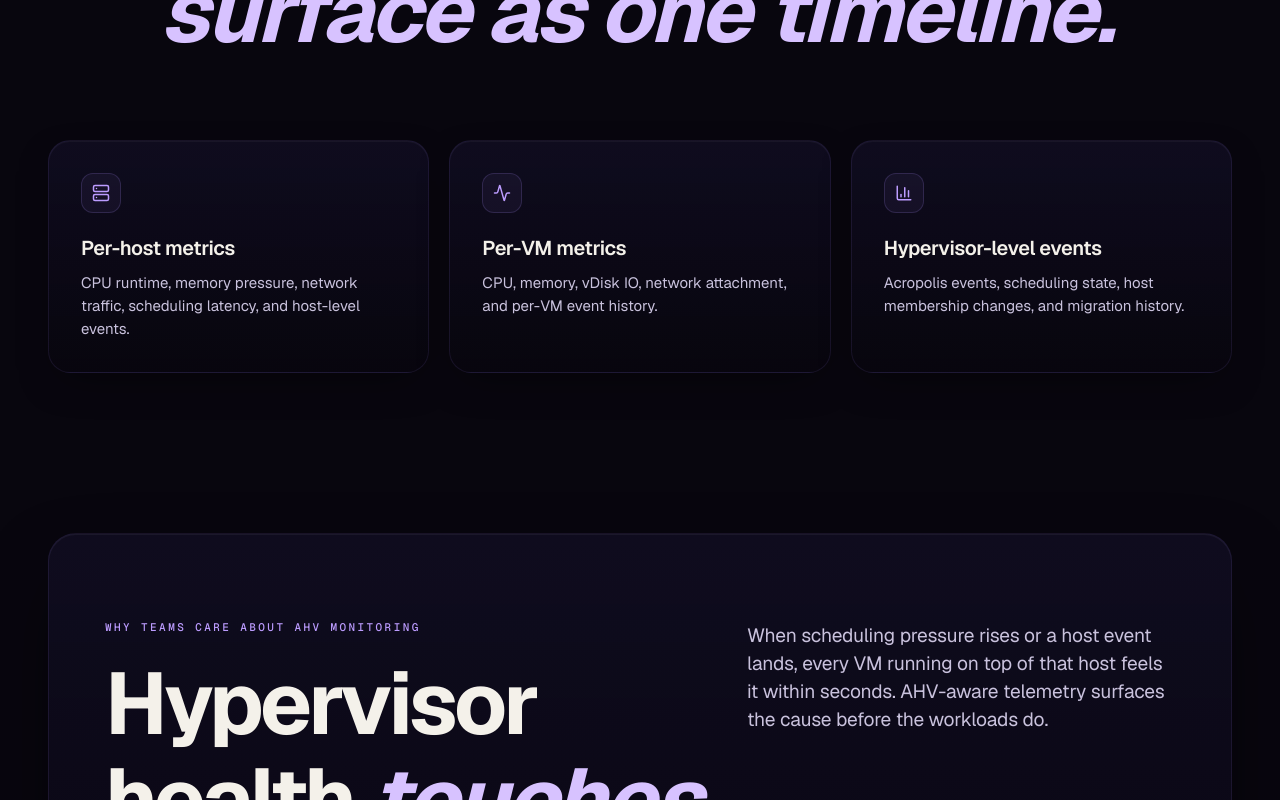
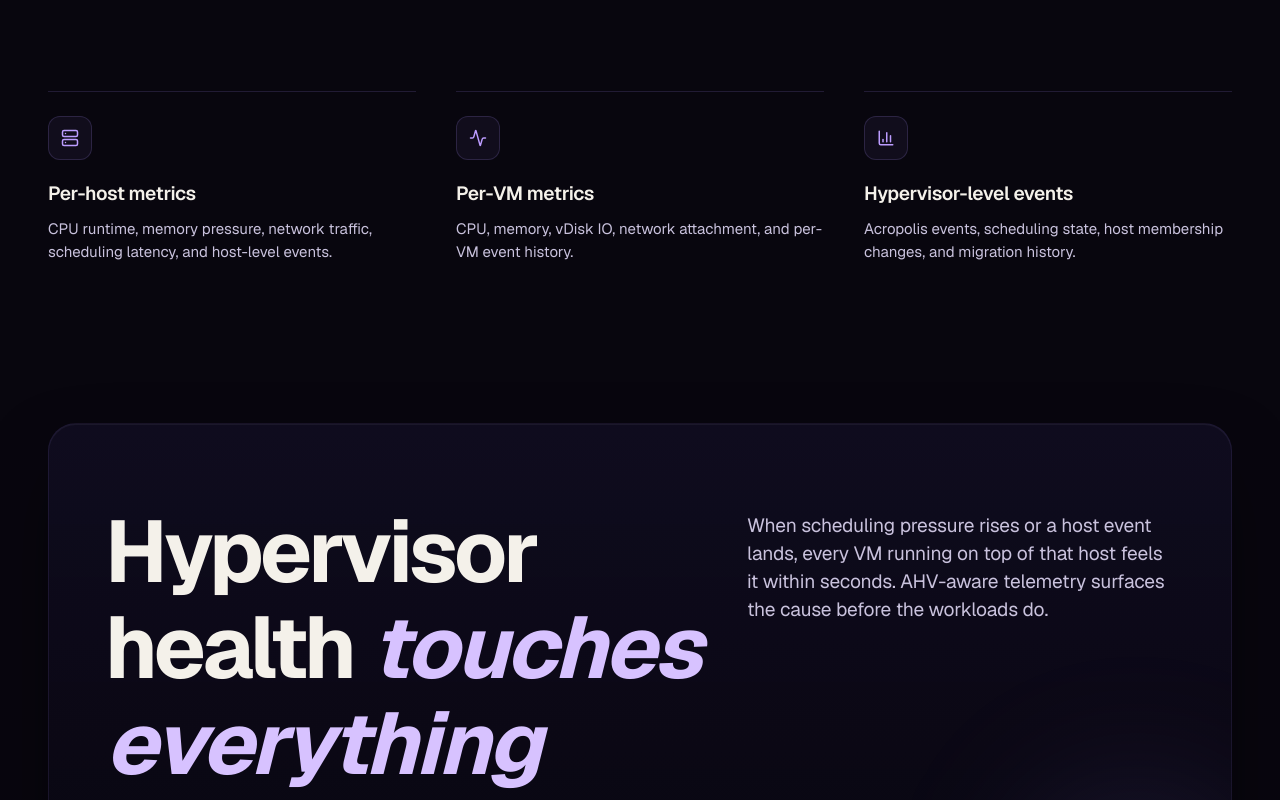
Before and after one commit to r4mwfcqy8z-bot/logicinsight-next, a Next.js app: page /product/ahv-monitoring in a window 1280 px wide. Shown: the part 1500-2300 px from the top of the page. Built offline with nearby package versions, Linux system fonts and the light colour scheme.

Commit message:
redesign(primitives): FeatGrid becomes clean editorial columns (hairline-topped, no boxes/glow) - de-grids all 16 product subpages + resources at once; StatementBand drops its eyebrow

```diff
--- a/src/components/sections/page-head.tsx
+++ b/src/components/sections/page-head.tsx
@@ -1,7 +1,6 @@
 "use client";
 
 import { motion } from "motion/react";
-import { SpotlightCard } from "@/components/wow/spotlight-card";
 
 const EASE = [0.22, 1, 0.36, 1] as const;
 
@@ -80,11 +79,9 @@ export function SectionHead({ title, sub }: PageHeadProps) {
 }
 
 /**
- * StatementBand — a contained, premium editorial statement.
- * Replaces floating centered SectionHeads that left big empty space.
- * Fills its area with a matte panel + accent glow; left-aligned, asymmetric.
+ * StatementBand: a contained, premium editorial statement panel.
  */
-export function StatementBand({ eyebrow, title, sub }: PageHeadProps) {
+export function StatementBand({ title, sub }: PageHeadProps) {
   return (
     <div className="relative rounded-[28px] matte depth-2 px-8 md:px-14 py-14 md:py-20">
       {/* Glow lives in its own clipped layer so the panel never clips the heading. */}
@@ -96,7 +93,6 @@ export function StatementBand({ eyebrow, title, sub }: PageHeadProps) {
       </div>
       <div className="grid-edit items-start relative">
         <div className="col-span-12 lg:col-span-7">
-          {eyebrow && <div className="kicker mb-5">{eyebrow}</div>}
           <h2 className="editorial-statement balance">{title}</h2>
         </div>
         {sub && (
@@ -118,9 +114,9 @@ interface FeatGridItem {
 }
 
 /**
- * FeatGrid, editorial spotlight-card grid.
- * Cards are quiet by default, dramatic on hover (cursor-following violet glow).
- * No decorative dots, no AI tells.
+ * FeatGrid: clean editorial columns (no boxes, no glow). Each item is a
+ * hairline-topped block: icon, optional label, title, body, optional points.
+ * Replaces the boxed-card grid so subpages read editorial, not templated.
  */
 export function FeatGrid({ items, cols = 3 }: { items: FeatGridItem[]; cols?: 2 | 3 | 4 }) {
   const colsClass =
@@ -129,45 +125,42 @@ export function FeatGrid({ items, cols = 3 }: { items: FeatGridItem[]; cols?: 2
                  "md:grid-cols-2 lg:grid-cols-4";
 
   return (
-    <div className={`grid grid-cols-1 ${colsClass} gap-4 md:gap-5`}>
+    <div className={`grid grid-cols-1 ${colsClass} gap-x-8 gap-y-10 md:gap-x-10 md:gap-y-12`}>
       {items.map((it, i) => (
         <motion.div
           key={it.name}
-          initial={{ opacity: 0, y: 24 }}
+          initial={{ opacity: 0, y: 18 }}
           whileInView={{ opacity: 1, y: 0 }}
           viewport={{ once: true, margin: "0px 0px -10% 0px" }}
-          transition={{ duration: 0.7, delay: i * 0.06, ease: EASE }}
-        >
-          <SpotlightCard
-            glow="violet"
-            className="h-full p-7 md:p-8 rounded-[22px] matte depth-1 hover:depth-2 transition-shadow duration-500"
+          transition={{ duration: 0.65, delay: i * 0.05, ease: EASE }}
+          className="pt-6 border-t border-[rgba(167,139,250,0.16)]"
         >
           {it.icon && (
-              <span className="inline-flex items-center justify-center w-10 h-10 rounded-xl text-[var(--color-p-300)] mb-5 border border-[rgba(167,139,250,0.18)] bg-[rgba(167,139,250,0.06)]">
+            <span className="inline-flex items-center justify-center w-11 h-11 rounded-xl text-[var(--color-p-300)] mb-5 border border-[rgba(167,139,250,0.18)] bg-[rgba(167,139,250,0.06)]">
               {it.icon}
             </span>
           )}
-            <h3 className="text-[1.25rem] font-semibold tracking-[-0.02em] mb-2 text-[var(--color-ink)]">
+          {it.sub && (
+            <div className="font-mono text-[10.5px] tracking-[0.18em] text-[var(--color-p-300)] uppercase mb-2">
+              {it.sub}
+            </div>
+          )}
+          <h3 className="text-[1.2rem] font-semibold tracking-[-0.02em] mb-2 text-[var(--color-ink)]">
             {it.name}
           </h3>
-            {it.sub && (
-              <p className="font-mono text-[10.5px] tracking-[0.18em] text-[var(--color-p-300)] uppercase mb-3">
-                {it.sub}
-              </p>
-            )}
           <p className="text-[0.9375rem] leading-[1.55] text-[var(--color-ink-soft)]">
             {it.body}
           </p>
           {it.bullets && (
-              <ul className="mt-5 grid gap-2 border-t border-[rgba(167,139,250,0.14)] pt-4">
+            <ul className="mt-4 grid gap-2">
               {it.bullets.map((b) => (
-                  <li key={b} className="text-[12.5px] text-[var(--color-ink-mute)] tracking-[-0.005em] leading-[1.45]">
-                    {b}
+                <li key={b} className="flex items-start gap-2.5 text-[12.5px] text-[var(--color-ink-mute)] tracking-[-0.005em] leading-[1.45]">
+                  <span className="mt-[0.5em] w-1 h-1 rounded-full bg-[var(--color-p-400)] shrink-0" />
+                  <span>{b}</span>
                 </li>
               ))}
             </ul>
           )}
-          </SpotlightCard>
         </motion.div>
       ))}
     </div>
```
Lines whose indentation alone changed are shown as unchanged.
